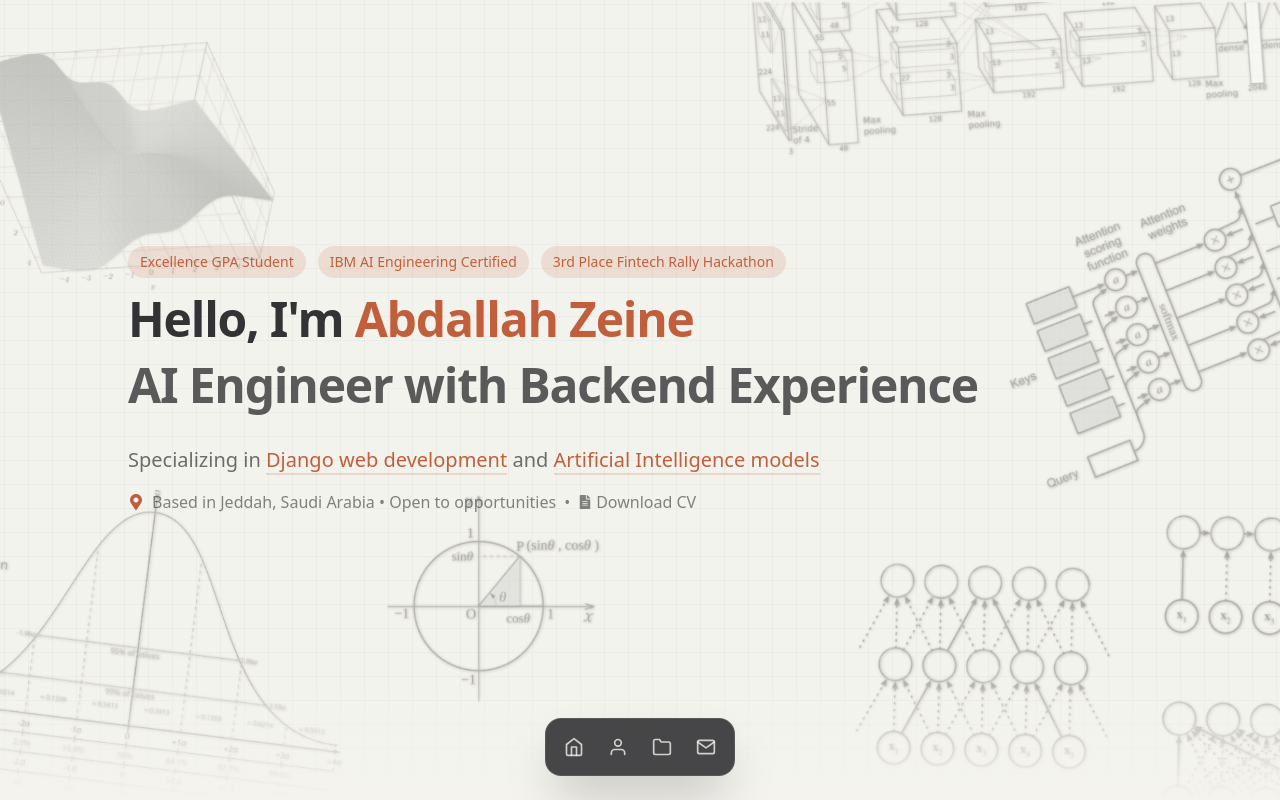
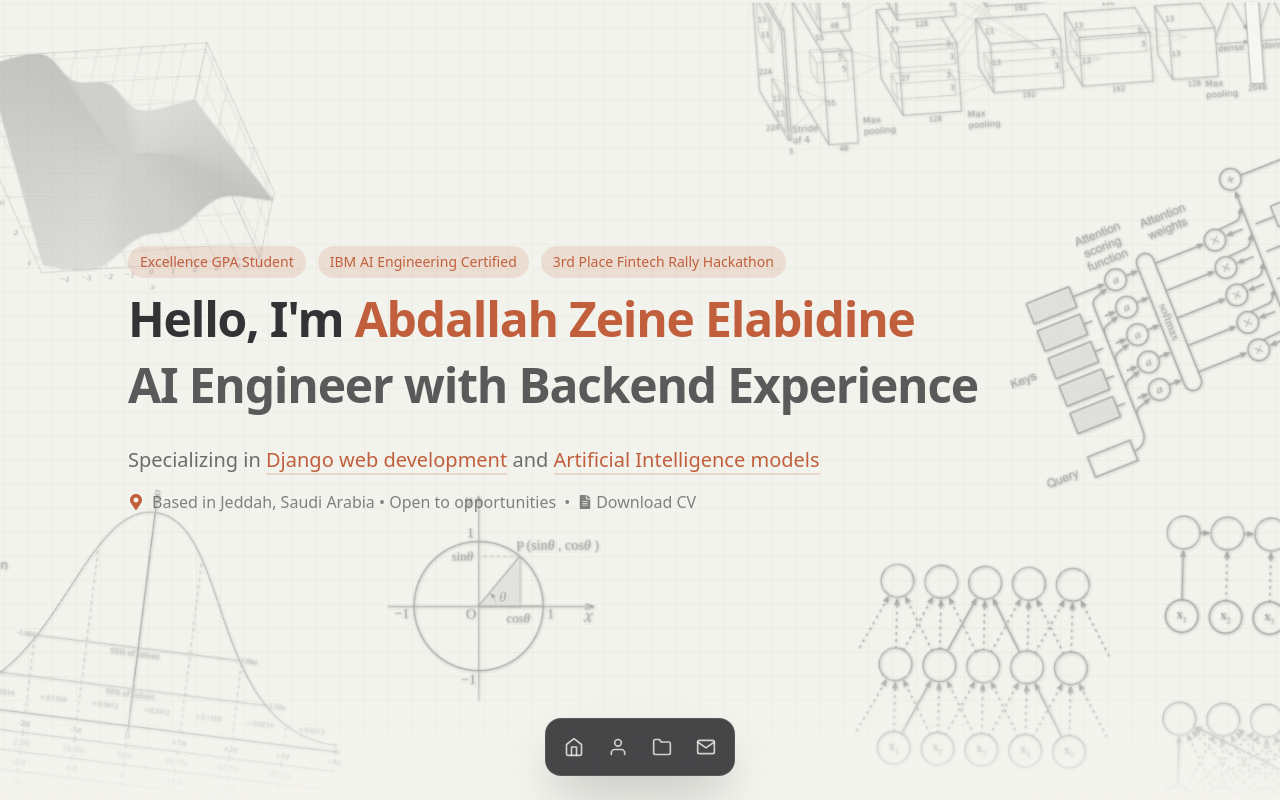
Before and after one commit to aboodmord6/profile, a React (Vite) app: page / in a window 1280 px wide. Shown: the top 800 px of the page. Built offline with nearby package versions, Linux system fonts and the light colour scheme.

Commit message:
update NAME

```diff
--- a/src/components/Hero.jsx
+++ b/src/components/Hero.jsx
@@ -53,7 +53,7 @@ const Hero = () => {
   const [cursorVisible, setCursorVisible] = useState(true);
   const [isDot, setIsDot] = useState(false);
 
-  const titleText = "Hello, I'm Abdallah Zeine";
+  const titleText = "Hello, I'm Abdallah Zeine Elabidine";
   const subtitleText = "AI Engineer with Backend Experience";
   const typingSpeed = 50; // ms per character
 
```
